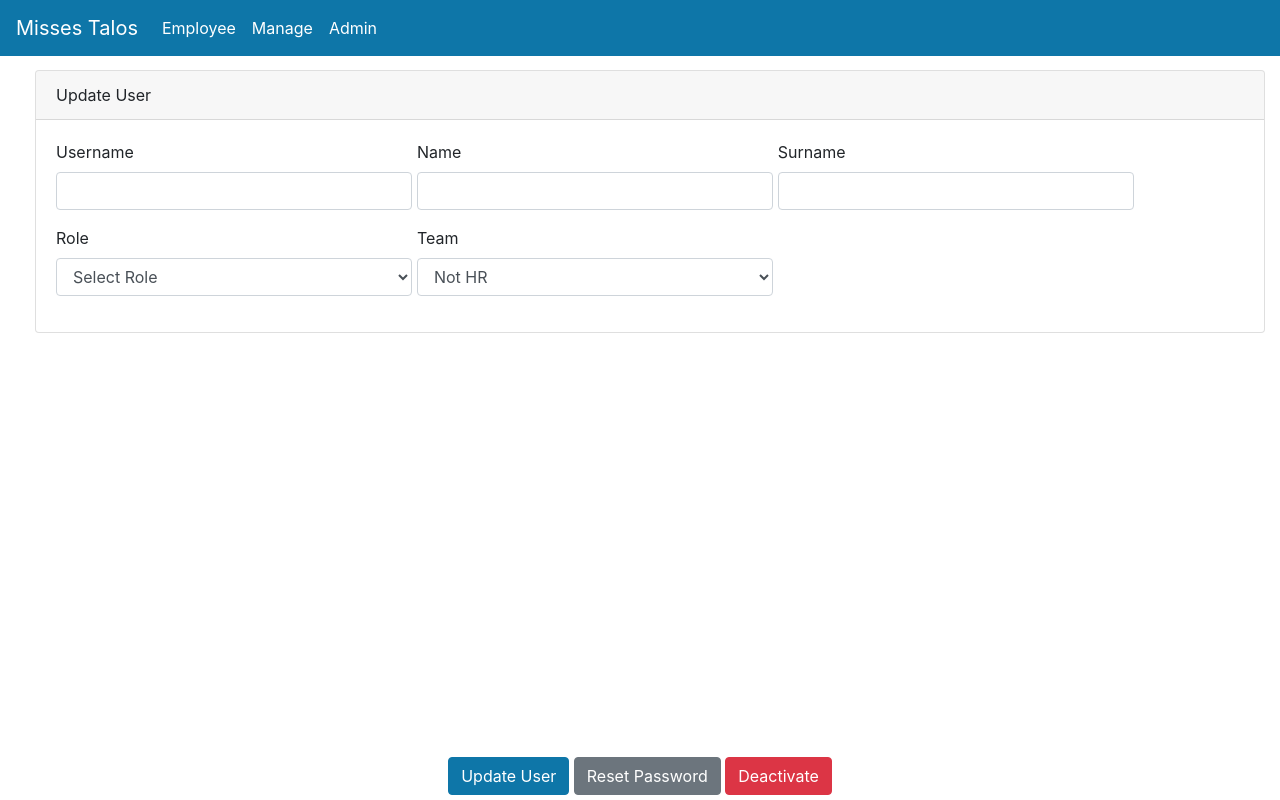
After one commit to DarthTigerson/Hermes, a FastAPI app: template templates/edit-user.html in a window 1280 px wide. The commit adds this page. Run offline with FastAPI, Linux system fonts and the light colour scheme; the template is opened without the code that fills it, so the values that code supplies are empty; some libraries are stand-ins or nearby versions.

Commit message:
added edit user functionality

```diff
--- a/templates/admin.html
+++ b/templates/admin.html
@@ -99,7 +99,7 @@
                         <td>{{user.team_id}}</td>
                         <td>{{user.active}}</td>
                         <td><button onclick="window.location.href='#'" type="button" class="btn btn-primary">Reset</button></td>
-                        <td><button onclick="window.location.href='#'" type="button" class="btn btn-info">Edit</button></td>
+                        <td><button onclick="window.location.href='/admin/edit_user/{{user.id}}'" type="button" class="btn btn-info">Edit</button></td>
                     </tr>
                     {% endfor %}
                 </tbody>
--- /dev/null
+++ b/templates/edit-user.html
@@ -0,0 +1,54 @@
+{% include 'layout.html' %}
+
+<div class="container">
+    <form method="post">
+        <div class="card">
+            <div style="text-align: left;" class="card-header">
+                Update User
+            </div>
+            <div class="card-body">
+                <div style="width: 30%; display: inline-block;" class="form-group">
+                    <label>Username</label>
+                    <input type="text" class="form-control" name="username" value="{{user.username}}" required>
+                </div>
+                <div style="width: 30%; display: inline-block;" class="form-group">
+                    <label>Name</label>
+                    <input type="text" class="form-control" name="first_name" value="{{user.first_name}}" required>
+                </div>
+                <div style="width: 30%; display: inline-block;" class="form-group">
+                    <label>Surname</label>
+                    <input type="text" class="form-control" name="last_name" value="{{user.last_name}}" required>
+                </div>
+                <div style="width: 30%; display: inline-block;" class="form-group">
+                    <label>Role</label>
+                    <select class="form-control" name="role_id">
+                        {% if roles == [] %}
+                            <option value="">No Roles Available</option>
+                        {% endif %}
+                        {% if roles != [] %}
+                            <option value="">Select Role</option>
+                            {% for role in roles %}
+                                <option {%if user.role_id == role.id%} selected="selected" {%endif%} value="{{role.id}}">{{ role.name }}</option>
+                            {% endfor %}
+                        {% endif %}
+                    </select>
+                </div>
+                <div style="width: 30%; display: inline-block;" class="form-group">
+                    <label>Team</label>
+                    <select class="form-control" name="team_id">
+                        <option value="0">Not HR</option>
+                        {% for team in teams %}
+                            <option {%if user.team_id == team.id%} selected="selected" {%endif%} value="{{team.id}}">{{ team.name }}</option>
+                        {% endfor %}
+                    </select>
+                </div>
+            </div>
+        </div>
+        <div style="padding-bottom: 60px;"></div>
+        <div class="fixed-bottom text-center" style="background-color: white; padding: 5px;">
+            <button type="submit" class="btn btn-primary">Update User</button>
+            <button type="button" class="btn btn-secondary" onclick="window.location.href='#'">Reset Password</button>
+            <button type="button" class="btn btn-danger" onclick="window.location.href='#'">Deactivate</button>
+        </div>
+    </form>
+</div>
```
Also changed, not shown: routers/admin.py (+23 -0 lines).
